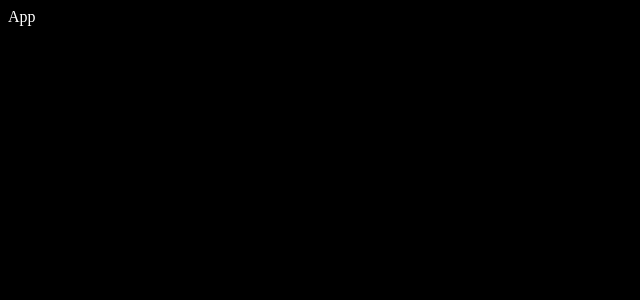
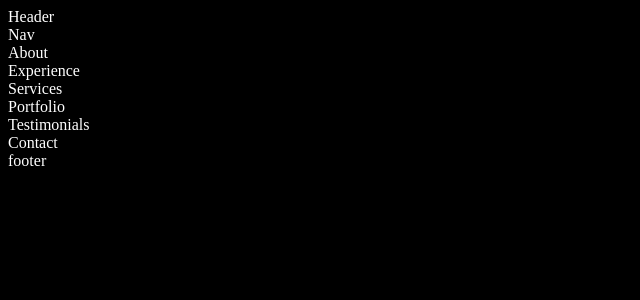
Before and after one commit to jisoooh0202/react-portfolio-website-tutorial, a React (Create React App) app: page / in a window 1280 px wide. Shown: the top 300 px of the page, without its empty margins (0-640 px from the left). Built offline with nearby package versions, Linux system fonts and the light colour scheme.

Commit message:
import all the components to App.jsx

```diff
--- a/src/App.jsx
+++ b/src/App.jsx
@@ -1,8 +1,27 @@
 import React from 'react'
+import Header from './components/header/Header'
+import Nav from './components/nav/Nav'
+import About from './components/about/About'
+import Experience from './components/experience/Experience'
+import Services from './components/services/Services'
+import Portfolio from './components/portfolio/Portfolio'
+import Testimonials from './components/testimonials/Testimonials'
+import Contact from './components/contact/Contact'
+import Footer from './components/footer/Footer'
 
 const App = () => {
   return (
-	<div>App</div>
+	<>
+		<Header />
+		<Nav />
+		<About />
+		<Experience />
+		<Services />
+		<Portfolio />
+		<Testimonials />
+		<Contact />
+		<Footer />
+	</>
   )
 }
 
```
